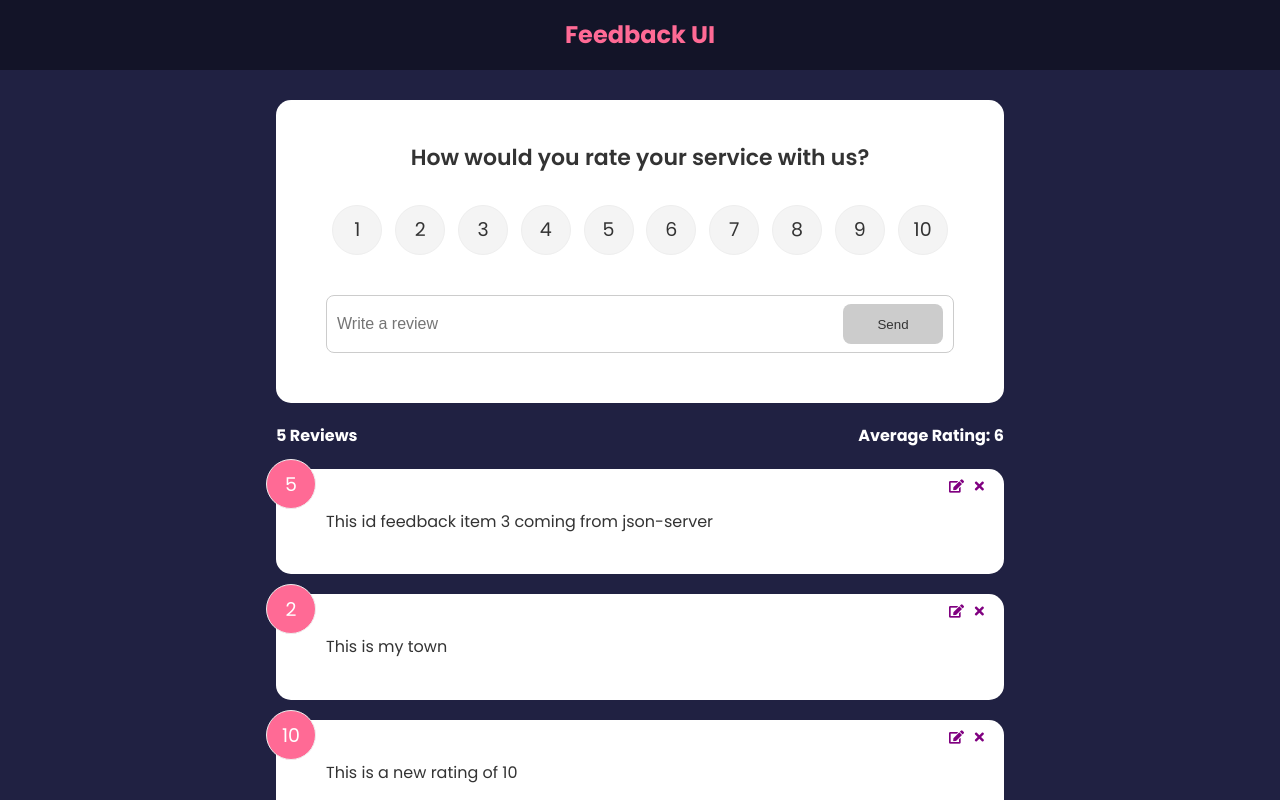
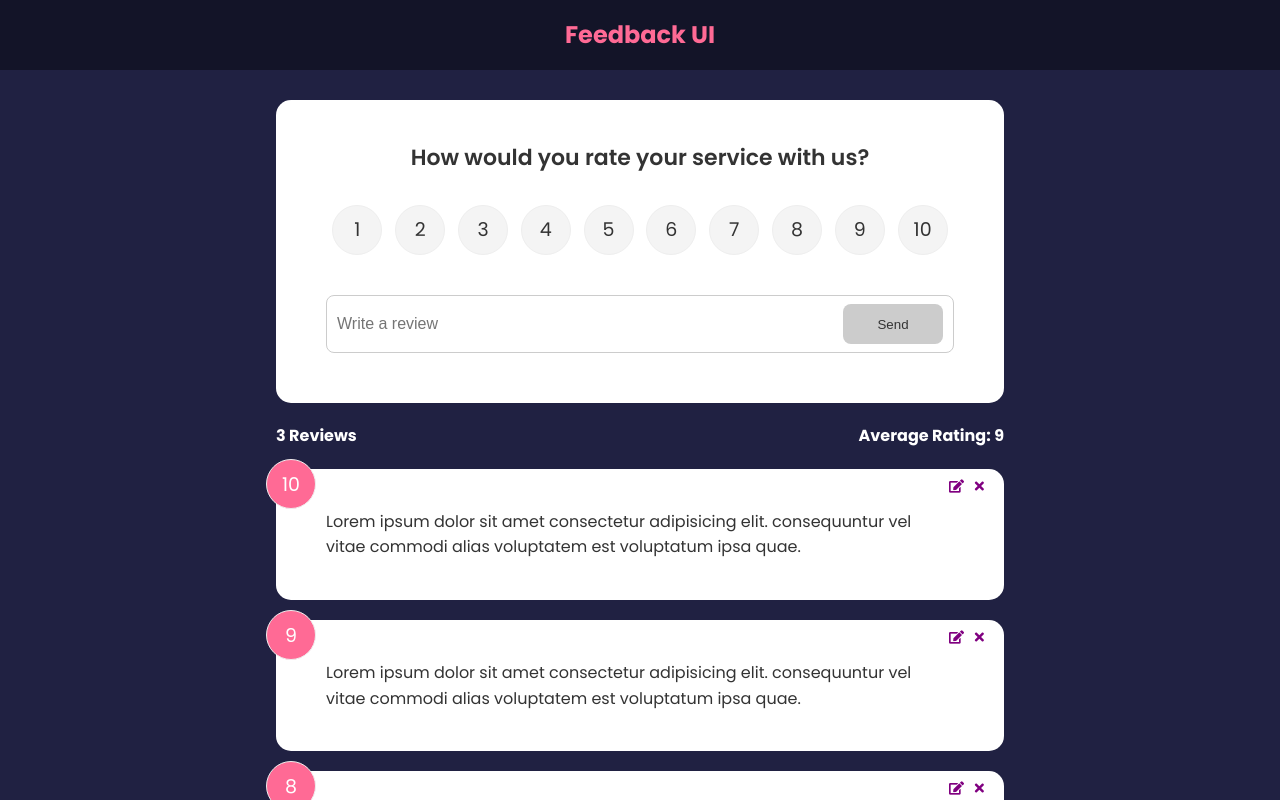
Before and after one commit to Rios-101/Feedback-Project, a React (Create React App) app: page / in a window 1280 px wide. Shown: the top 800 px of the page. Built offline with nearby package versions, Linux system fonts and the light colour scheme; data requests are answered from the project's data file.

Commit message:
remove CRUD

```diff
--- a/src/Context/feedback context/feedback-context.jsx
+++ b/src/Context/feedback context/feedback-context.jsx
@@ -1,4 +1,4 @@
-import { useEffect } from "react";
+// import { useEffect } from "react";
 import { createContext, useState } from "react";
 import FeedbackData from "../../data/Feedback-Data";
 
@@ -10,7 +10,7 @@ export const FeedbackContext = createContext({
 
 
 export const FeedbackProvider = ({children})=>{
-   const [isLoading, setIsLoading] = useState(true)
+   // const [isLoading, setIsLoading] = useState(true)
    const [feedbackData,setFeedbackData] = useState(FeedbackData)
    const [feedbackEdit, setFeedbackEdit] = useState({
       item:{},
@@ -18,15 +18,15 @@ export const FeedbackProvider = ({children})=>{
    })
 
 
-   useEffect(() => {
-      const data = async ()=>{
-         const res = await fetch("http://localhost:5000/feedback");
-         const test = await res.json()
-         setFeedbackData(test);
-         setIsLoading(false)
-      }
-      data()
-   }, []);
+   // useEffect(() => {
+   //    const data = async ()=>{
+   //       const res = await fetch("http://localhost:5000/feedback");
+   //       const test = await res.json()
+   //       setFeedbackData(test);
+   //       setIsLoading(false)
+   //    }
+   //    data()
+   // }, []);
 
 
 
@@ -43,7 +43,8 @@ export const FeedbackProvider = ({children})=>{
    //    setFeedbackData(filter)
    // };
 
-   const value = {feedbackData,setFeedbackData,feedbackEdit,editFeedback, isLoading}
+   // const value = {feedbackData,setFeedbackData,feedbackEdit,editFeedback, isLoading}
+   const value = {feedbackData,setFeedbackData,feedbackEdit,editFeedback}
 
    return <FeedbackContext.Provider value={value}>{children}</FeedbackContext.Provider>
 }
--- a/src/components/feedback list/feedback-list.component.jsx
+++ b/src/components/feedback list/feedback-list.component.jsx
@@ -9,7 +9,8 @@ const FeedbackList = ()=>{
 
    const {feedbackData,isLoading} = useContext(FeedbackContext)
 
-   if(!isLoading && (!feedbackData || feedbackData.length ===0)){
+   // if(!isLoading && (!feedbackData || feedbackData.length ===0)){
+   if(!feedbackData || feedbackData.length ===0){
       return(
          <div>
             <h3>No Feedback </h3>
--- a/src/components/feedback-form/feedback-form.component.jsx
+++ b/src/components/feedback-form/feedback-form.component.jsx
@@ -1,4 +1,5 @@
 import { useContext, useEffect, useState } from "react"
+import { v4 as uuid } from "uuid";
 import RatingSelect from "../rating-select/rating-select.component"
 import Button from "../shared/button/button.component"
 import Card from "../shared/card/card.component"
@@ -43,34 +44,37 @@ const FeedbackForm = () => {
 
       if (text.length >= 11) {
          const newFeedback = {
+            id:uuid(),
             rating:rating,
             text:text
          };
 
          // POST REQUEST
-         const res = await fetch("http://localhost:5000/feedback", {
-            method:"POST",
-            headers:{"Content-Type":"application/json"},
-            body: JSON.stringify(newFeedback)
-         })
-         const data = await res.json()
+         // const res = await fetch("http://localhost:5000/feedback", {
+         //    method:"POST",
+         //    headers:{"Content-Type":"application/json"},
+         //    body: JSON.stringify(newFeedback)
+         // })
+         // const data = await res.json()
 
          // PUT REQUEST FOR EDIT
-         const resPut = await fetch(`http://localhost:5000/feedback/${feedbackEdit.item.id}`, {
-            method: "PUT",
-            headers: { "Content-Type": "application/json" },
-            body: JSON.stringify(newFeedback),
-         });
-         const dataPut = await resPut.json();
+         // const resPut = await fetch(`http://localhost:5000/feedback/${feedbackEdit.item.id}`, {
+         //    method: "PUT",
+         //    headers: { "Content-Type": "application/json" },
+         //    body: JSON.stringify(newFeedback),
+         // });
+         // const dataPut = await resPut.json();
 
 
 
          if(feedbackEdit.edit === true){
             setFeedbackData(feedbackData.map(feedback=>{
-               return feedback.id === feedbackEdit.item.id ? {...feedback,...dataPut}: feedback
+               return feedback.id === feedbackEdit.item.id ? {...feedback,...newFeedback}: feedback
+               // return feedback.id === feedbackEdit.item.id ? {...feedback,...dataPut}: feedback
             }))
          }else{
-            setFeedbackData([ data,...feedbackData]);
+            setFeedbackData([ newFeedback,...feedbackData]);
+            // setFeedbackData([ data,...feedbackData]);
          }
       }
       setText("")
```
